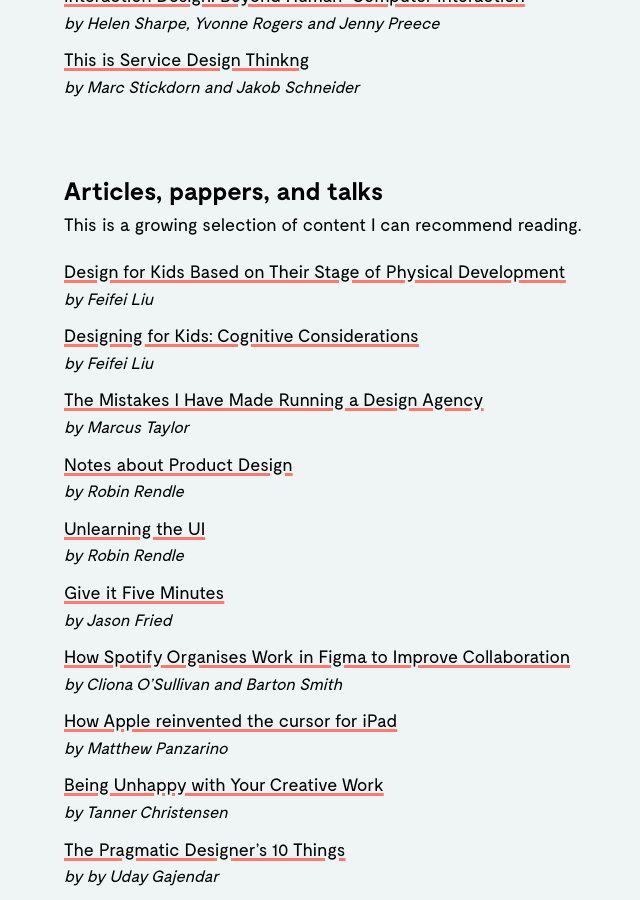
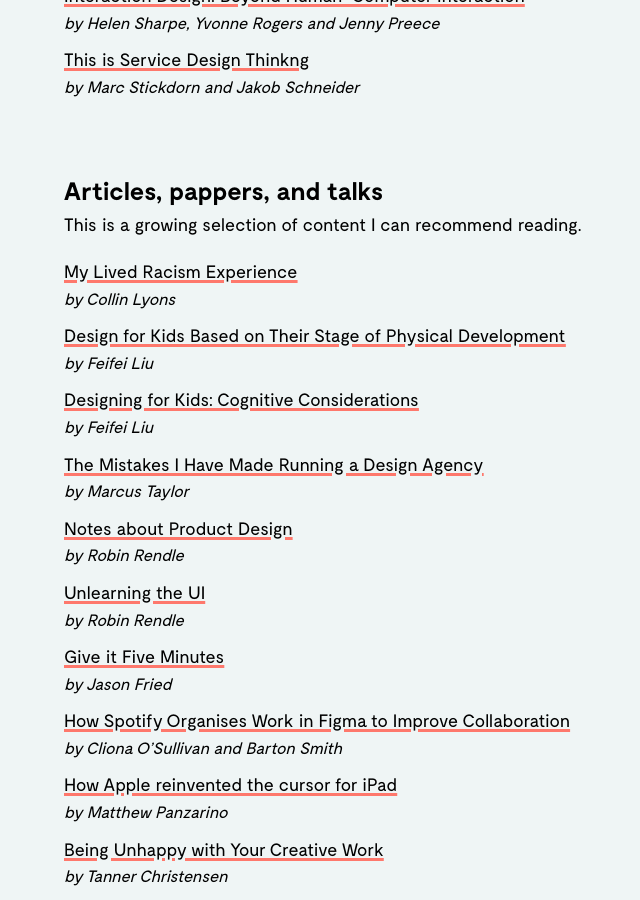
Before and after one commit to jacoblindstrm/jacoblindstrm.github.io, a Jekyll site: the page built from _posts/2020-04-01-what-im-reading.html, in a window 1280 px wide and 900 px high, scrolled down 1471 px. Shown: the whole window, without its empty margins (0-640 px from the left). Built offline with Jekyll 4.4.1, drawn with Linux system fonts in a browser that asks for light colours; comment, search, counter and statistics services are not loaded.

Commit message:
Update articles.yml

```diff
--- a/_data/articles.yml
+++ b/_data/articles.yml
@@ -1,3 +1,6 @@
+- title: My Lived Racism Experience
+  url: https://link.medium.com/OHg5tZk886
+  author: Collin Lyons
 - title: Design for Kids Based on Their Stage of Physical Development
   url: https://www.nngroup.com/articles/children-ux-physical-development/
   author: Feifei Liu
```
